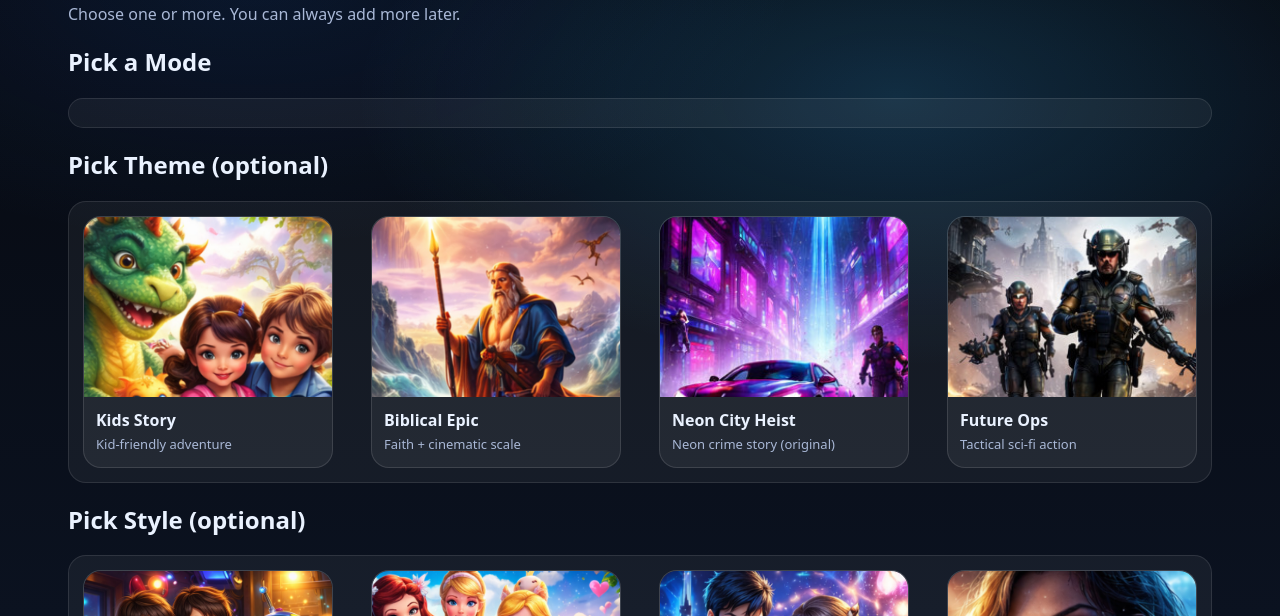
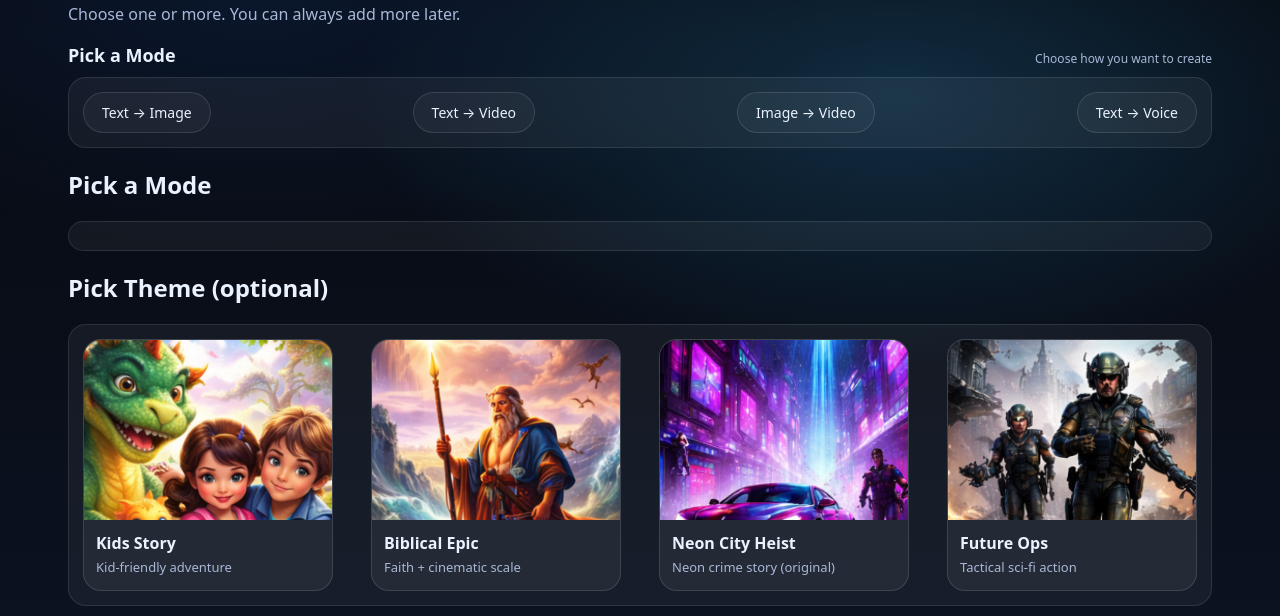
Before and after one commit to iSwat22/studio-dashboard, a website: page public/index.html in a window 1280 px wide. Shown: the part 184-800 px from the top of the page. Drawn offline with Linux system fonts and the light colour scheme; files whose address does not match are found by name.

Commit message:
Update index.html

```diff
--- a/public/index.html
+++ b/public/index.html
@@ -33,6 +33,20 @@
 <main class="container">
 <h1 class="headline">What would you like to create?</h1>
 <p class="subhead">Choose one or more. You can always add more later.</p>
+<!-- MODE SELECTION -->
+<section class="row">
+<div class="rowHeader">
+<h2>Pick a Mode</h2>
+<span class="hint">Choose how you want to create</span>
+</div>
+
+<div id="modeRail" class="rail">
+<div class="modeCard" data-target="create-image.html">Text → Image</div>
+<div class="modeCard" data-target="create-video.html">Text → Video</div>
+<div class="modeCard" data-target="create-image-video.html">Image → Video</div>
+<div class="modeCard" data-target="create-voice.html">Text → Voice</div>
+</div>
+</section>
 
 <!-- MODE -->
 <section class="row">
```
